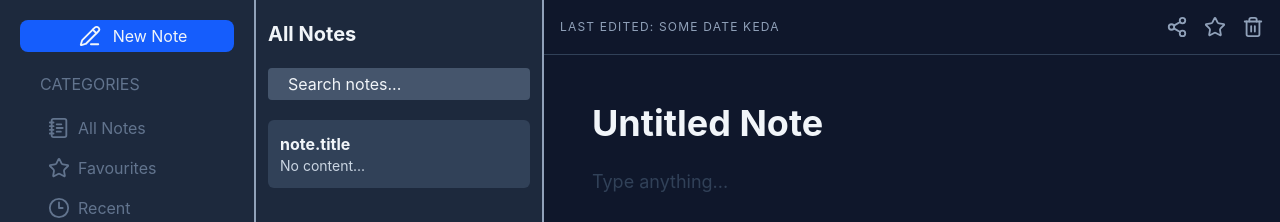
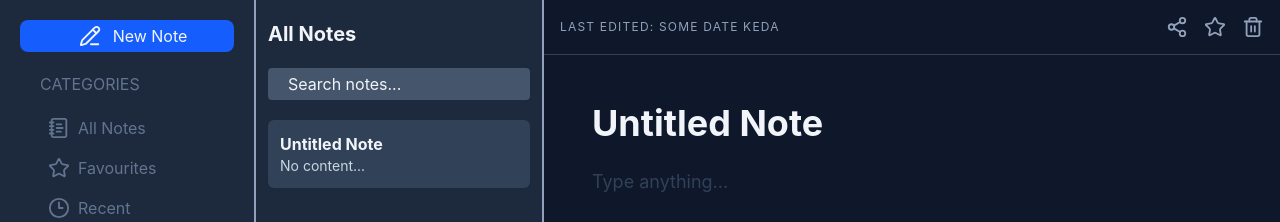
Before and after one commit to Zolender/Notebook-with-React, a React (Vite) app: page / in a window 1280 px wide. Both pictures are taken after a click on the button "New Note". Shown: the top 222 px of the page. Built offline with nearby package versions, Linux system fonts and the light colour scheme.

Commit message:
fix: correct rendering of note title in NoteList component

```diff
--- a/src/Components/NoteList.jsx
+++ b/src/Components/NoteList.jsx
@@ -19,7 +19,7 @@ const NoteList = ({setSelectedNoteID, notes, selectedNoteID}) => {
                         key={note.id}
                         onClick={()=> setSelectedNoteID(note.id)}
                 >
-                    <p className="font-bold truncate">note.title</p>
+                    <p className="font-bold truncate">{note.title}</p>
                     <p className="truncate text-slate-300 text-sm">{note.body || 'No content...'}</p>
 
                 </div>
```
